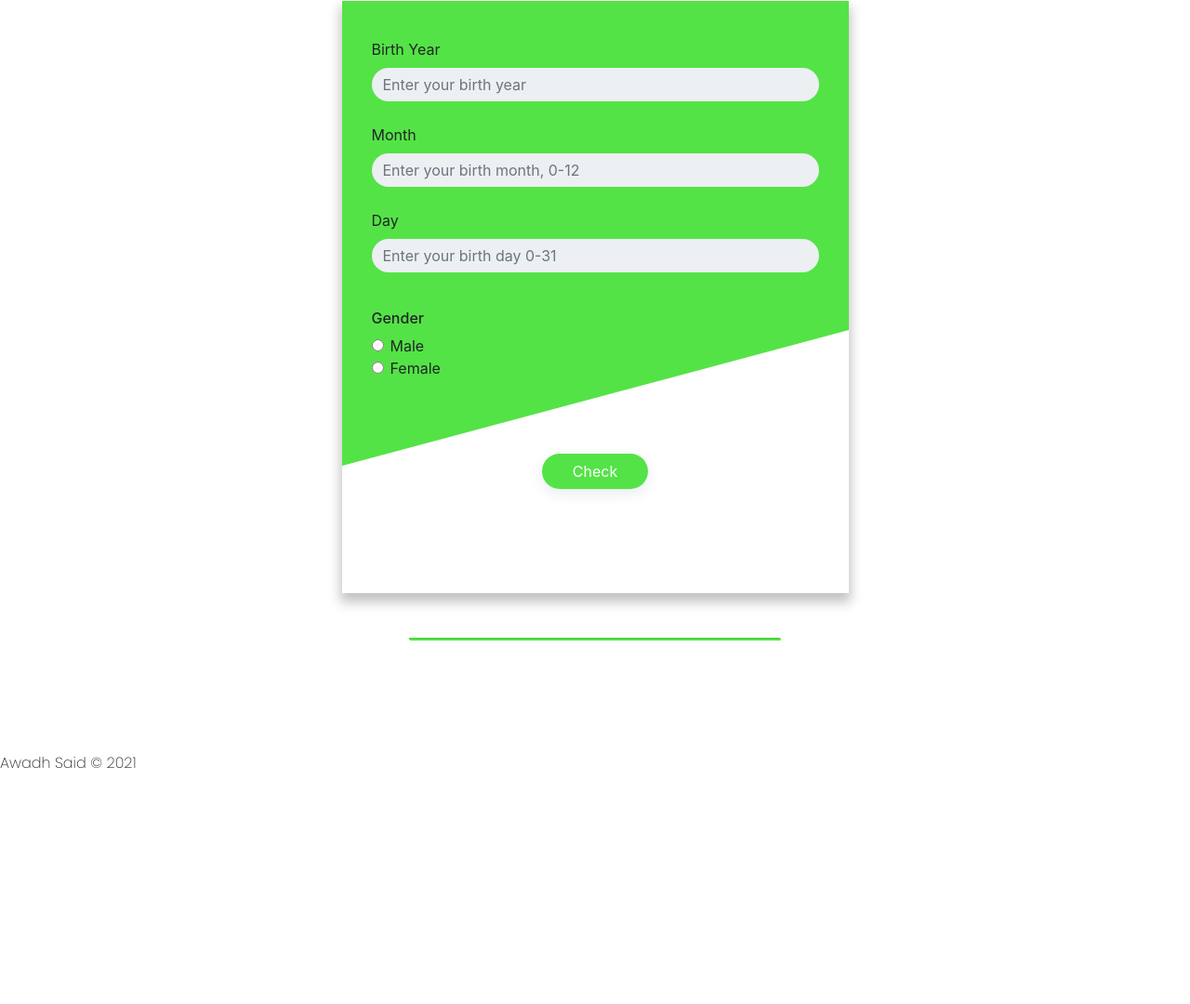
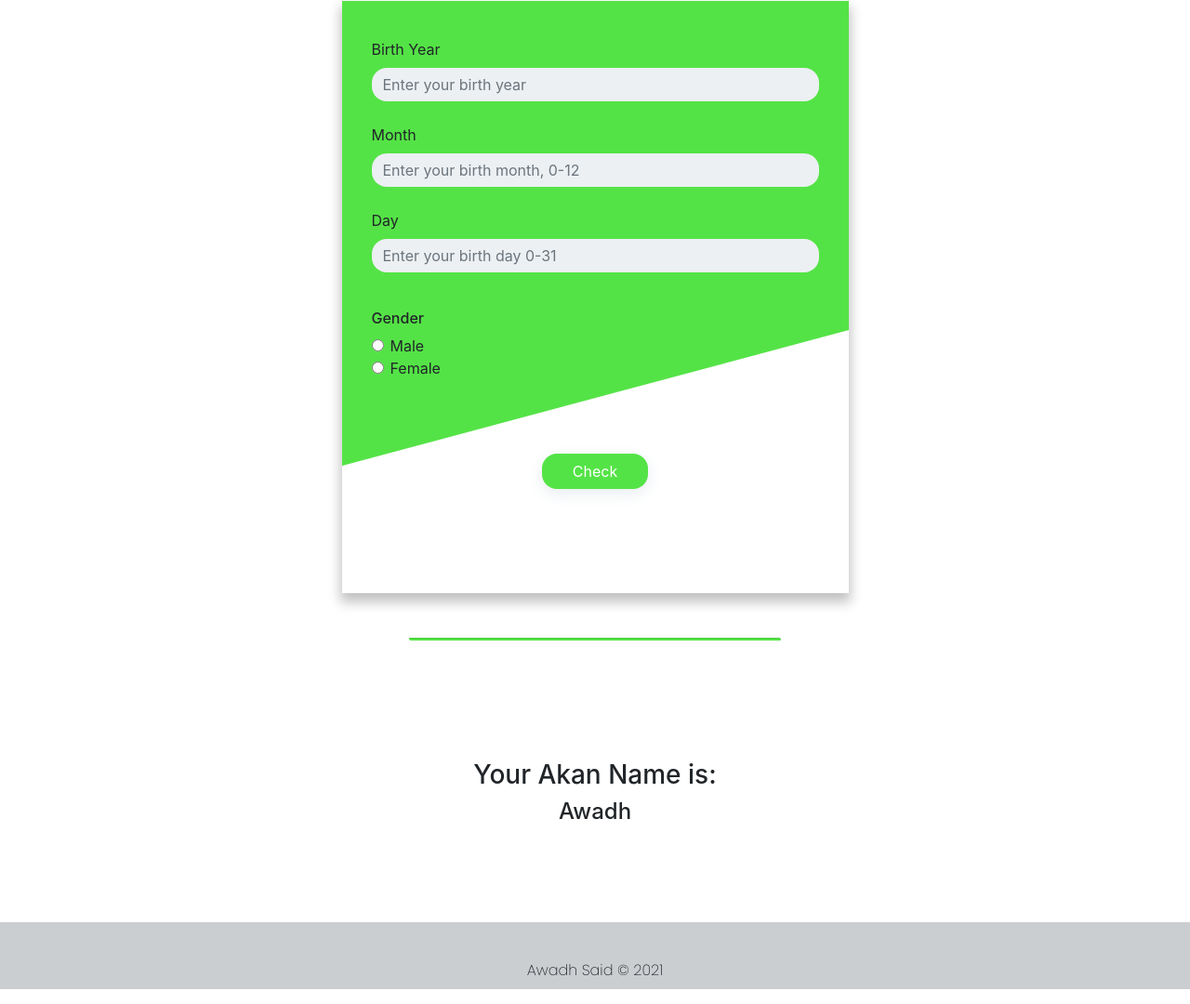
Before and after one commit to Awadh-Awadh/Akan-Names, a plain HTML site: page index.html in a window 1280 px wide. Shown: the part 1104-2184 px from the top of the page at 93% size. Before the commit the page ends 2041 px from the top, so only its background shows below. Drawn offline with nearby package versions, Linux system fonts and the light colour scheme.

Commit message:
add background color for the footer

```diff
--- a/static/css/styles.css
+++ b/static/css/styles.css
@@ -8,14 +8,17 @@ padding: 1rem 5rem;
 .cover{
   width: 500px;
   height: 500px;
-  opacity: 0.6;
+  opacity: 0.7;
+  transition: all 2s ease;
+}
+.cover:hover{
+  opacity: 1;
 }
 h1{
   font-family: 'DM Sans', sans-serif;
   text-align: center;
   padding: 5rem 0;
   font-size: 3.5rem;
-  white-space: nowrap;
   font-weight: 700;
   letter-spacing: .5rem;
 
@@ -95,7 +98,7 @@ h6{
 }
   .formbackground{
     box-shadow: 0px 8px 12px 2px rgb(0,0,0,0.24);
-    padding: 2em;
+    padding: 2rem;
     background-color: #ffffff;
     overflow: hidden;
     position: relative;
@@ -114,7 +117,7 @@ h6{
 }
 .formbackground input{
 background-color: #ecf0f3;
-border-radius: 2em;
+border-radius: 1rem;
 border: none;
 }
 
@@ -126,7 +129,7 @@ border: none;
 .formsubmitbtn{
 background-color: #54E346;
 box-shadow: 0 5px 15px 2px #ecf0f3;
-border-radius: 2em;
+border-radius: 1em;
 padding-left: 2em;
 padding-right: 2em;
 color: #fff;
@@ -143,6 +146,11 @@ color: #fff;
 .results{
   text-align: center;
   padding: 6rem;
-  display: none;
+  display: block;
   transition: all 2s ease;
 }
+footer p{
+  text-align: center;
+  padding: 2rem 0 0 0;
+  background-color: #cbced1;
+}
```
